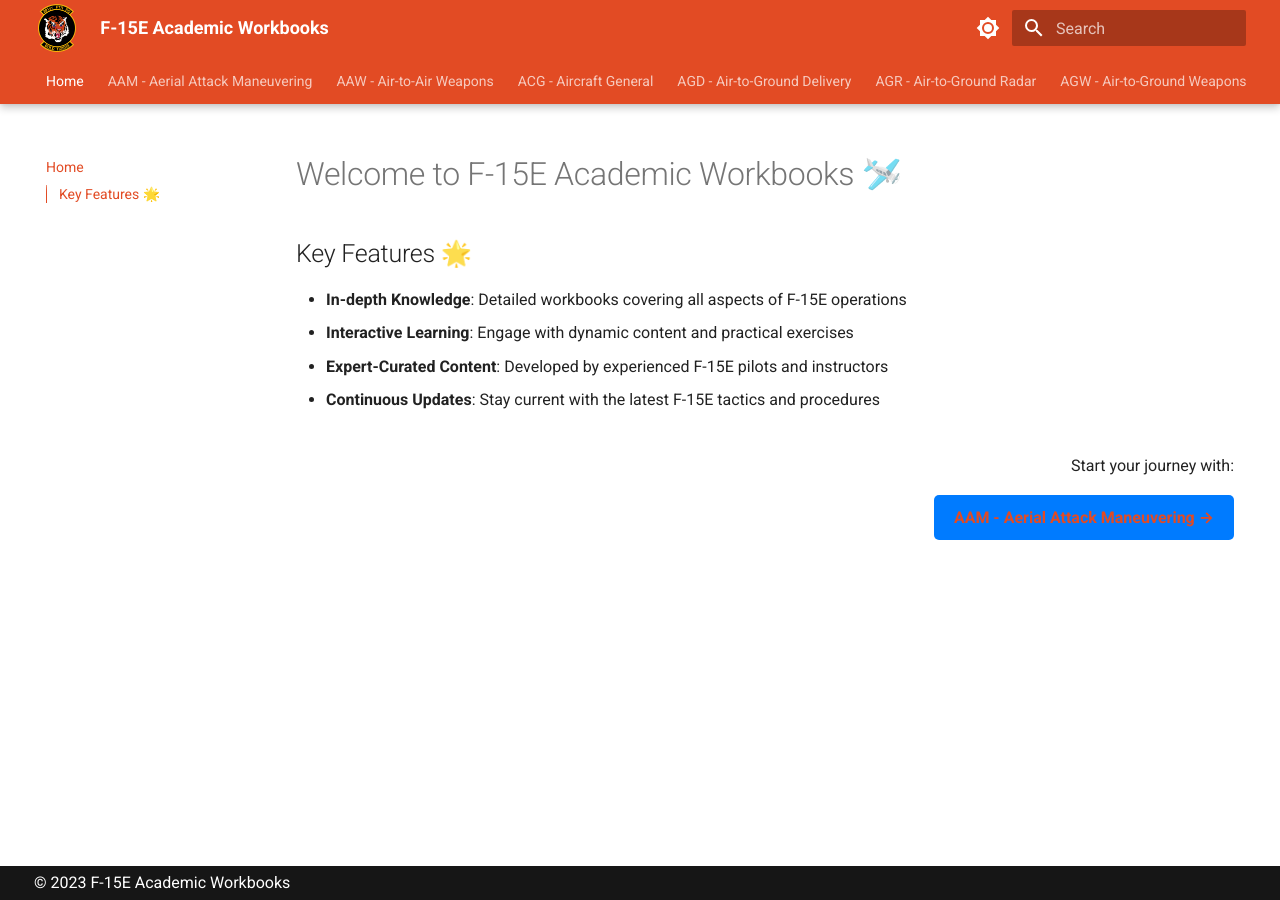
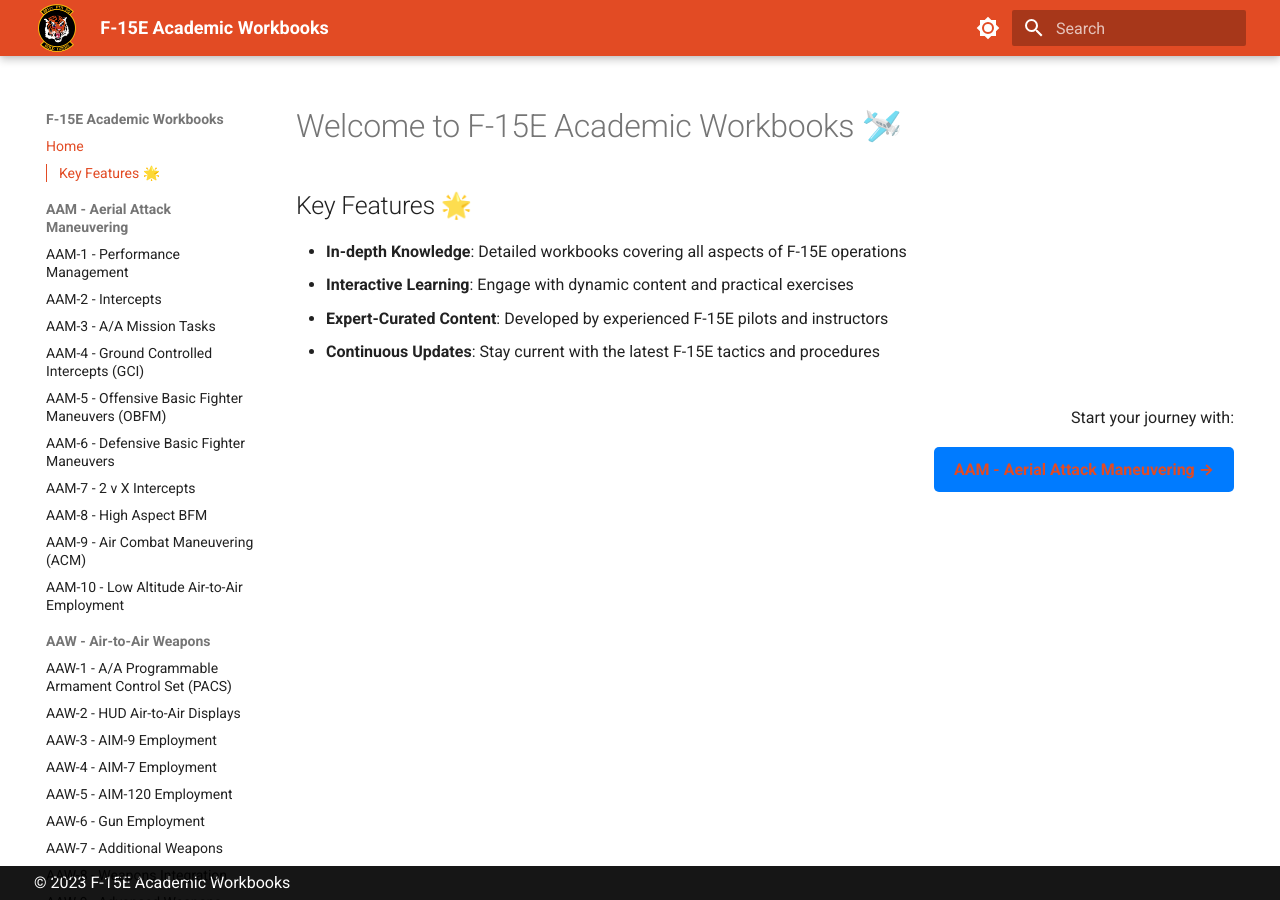
Before and after one commit to deux2k5/Workbooks, an MkDocs documentation site: the page built from docs/index.md, in a window 1280 px wide. Built offline with MkDocs 1.6.1 and Material for MkDocs 9.7.7, drawn with Linux system fonts in a browser that asks for light colours; part of the change alters nothing that is shown.

Commit message:
feat: Add new sections to the navigation

```diff
--- a/mkdocs.yml
+++ b/mkdocs.yml
@@ -16,9 +16,9 @@ theme:
   features:
     - navigation.instant
     - navigation.tracking
-    - navigation.tabs
-    - navigation.tabs.sticky
     - navigation.sections
+    - navigation.expand
+    - toc.follow
     - toc.integrate
   custom_dir: overrides
 
@@ -130,3 +130,47 @@ nav:
     - TAC-3 - Tactical Formations: tac/tac-3.md
     - TAC-4 - Tactical Intercept Timeline: tac/tac-4.md
     - TAC-5 - Mission Planning: tac/tac-5.md
+  - AVI - Avionics:
+    - AVI-1 - Avionics Introduction: avi/avi-1.md
+    - AVI-2 - MPD-MPCD: avi/avi-2.md
+    - AVI-3 - Upfront Control: avi/avi-3.md
+    - AVI-4 - ADI, HSI & HUD: avi/avi-4.md
+    - AVI-5 - OWS, VTRS & MC-DTM: avi/avi-5.md
+    - AVI-6 - Have Quick and KY-58: avi/avi-6.md
+    - AVI-7 - TACAN: avi/avi-7.md
+    - AVI-8 - INS: avi/avi-8.md
+    - AVI-9 - Digital Map System-Tactical Situation Display: avi/avi-9.md
+    - AVI-10 - Radar Altimeter & Autopilot: avi/avi-10.md
+    - AVI-11 - Built-In Test (BIT): avi/avi-11.md
+    - AVI-12 - Degraded Avionics Operations: avi/avi-12.md
+  - EW - Electronic Warfare:
+    - EW-1 - Generic Electronic Attack: ew/ew-1.md
+    - EW-2 - ALQ-131 ECM Pod: ew/ew-2.md
+    - EW-3 - ALR-56C RWR: ew/ew-3.md
+    - EW-4 - ALE-45 CMDS: ew/ew-4.md
+    - EW-5 - Advanced EW Tactics: ew/ew-5.md
+  - LAN - LANTIRN:
+    - LAN-1 - IR Introduction: lan/lan-1.md
+    - LAN-2 - NAV FLIR: lan/lan-2.md
+    - LAN-3 - Targeting IR: lan/lan-3.md
+    - LAN-4 - TFR Introduction: lan/lan-4.md
+    - LAN-5 - TFR Controls and Displays: lan/lan-5.md
+    - LAN-6 - TFR Capabilities: lan/lan-6.md
+    - LAN-7 - TFR Operations: lan/lan-7.md
+  - OPS - Operations:
+    - OPS-1 - Task Management & Crew Coordination: ops/ops-1.md
+    - OPS-2 - AHC: ops/ops-2.md
+    - OPS-3 - Performance Data: ops/ops-3.md
+    - OPS-4 - Formation Procedures: ops/ops-4.md
+  - RDR - Radar:
+    - RDR-1 - Radar Introduction: rdr/rdr-1.md
+    - RDR-2 - APG-70 Introduction: rdr/rdr-2.md
+    - RDR-3 - Air-to-Air Modes Switchology & Displays: rdr/rdr-3.md
+    - RDR-4 - AAI EID Employment: rdr/rdr-4.md
+    - RDR-5 - Air-to-Air Radar Employment: rdr/rdr-5.md
+  - TAC - Tactics:
+    - TAC-1 - Tactical Intercepts: tac/tac-1.md
+    - TAC-2 - Element Attacks: tac/tac-2.md
+    - TAC-3 - Tactical Formations: tac/tac-3.md
+    - TAC-4 - Tactical Intercept Timeline: tac/tac-4.md
+    - TAC-5 - Mission Planning: tac/tac-5.md
```
